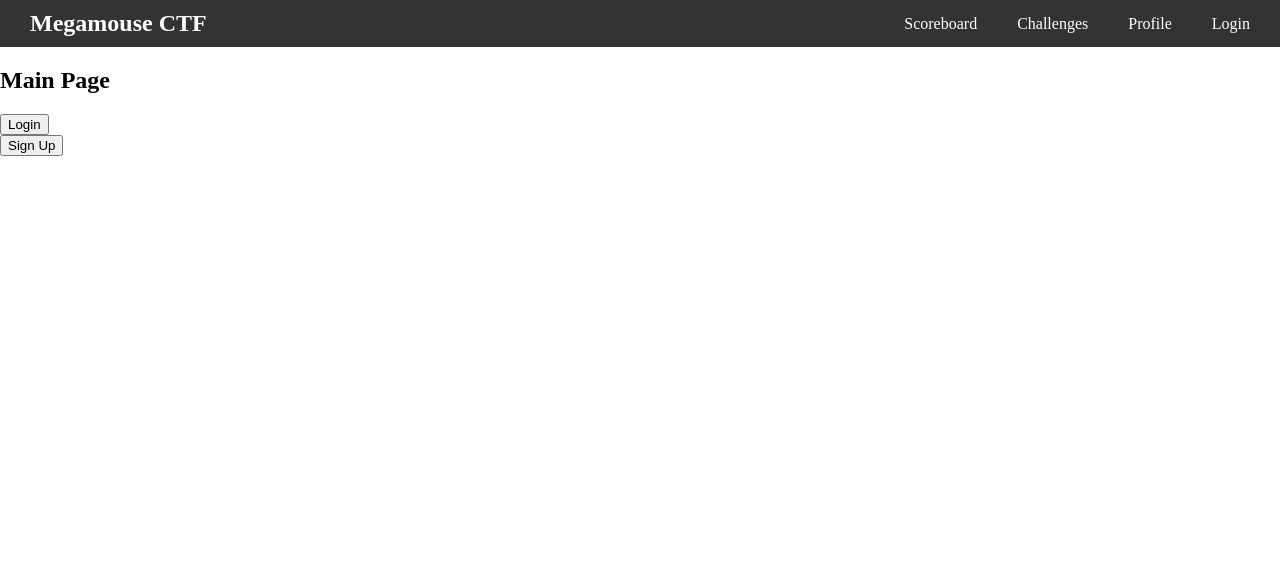
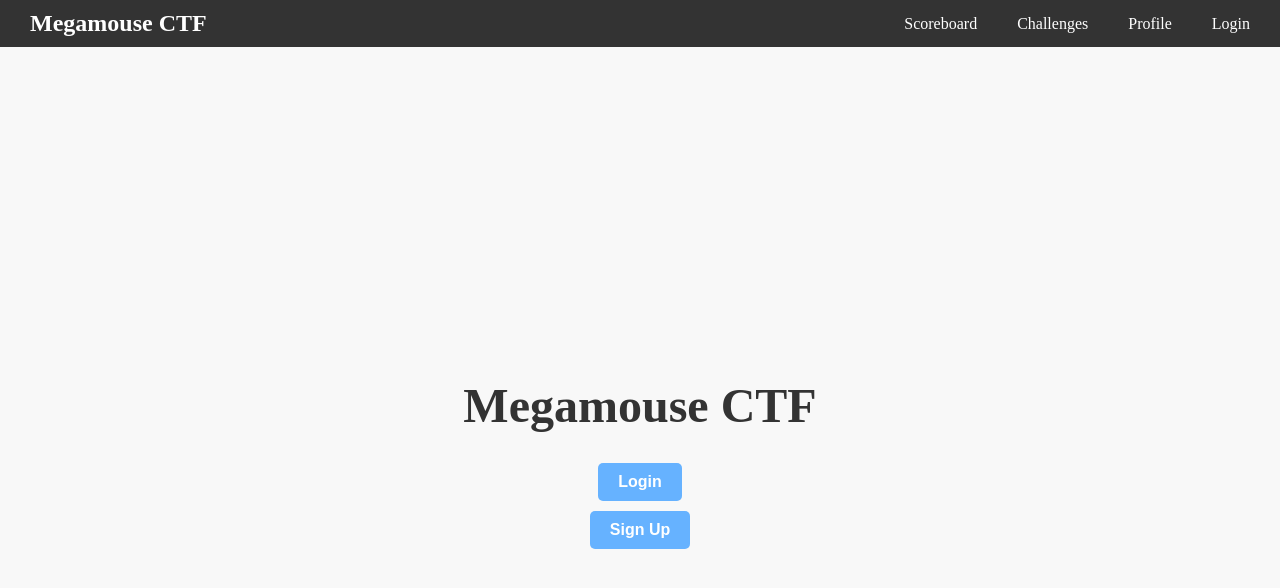
Before and after one commit to claustra01/hackz-megamouse, a Next.js app in the folder client/: page / in a window 1280 px wide. Shown: the top 588 px of the page. Built offline with nearby package versions, Linux system fonts and the light colour scheme.

Commit message:
:lipstick: design top page

```diff
--- a/client/src/pages/index.tsx
+++ b/client/src/pages/index.tsx
@@ -1,19 +1,69 @@
 import Link from 'next/link';
+import styled from 'styled-components';
 import Header from '../components/Header';
+
+const MainContainer = styled.div`
+  display: flex;
+  flex-direction: column;
+  align-items: center;
+  justify-content: center;
+  min-height: 100vh;
+  background-color: #f8f8f8;
+`;
+
+const Title = styled.h1`
+  font-size: 48px;
+  font-weight: bold;
+  color: #333;
+  margin-bottom: 30px;
+`;
+
+const Button = styled.button`
+  padding: 10px 20px;
+  font-size: 16px;
+  font-weight: bold;
+  color: #fff;
+  background-color: #66b2ff;
+  border: none;
+  border-radius: 5px;
+  cursor: pointer;
+  transition: background-color 0.3s ease;
+
+  &:hover {
+    background-color: #4682b4;
+  }
+
+  &:focus {
+    outline: none;
+  }
+`;
+
+const ButtonContainer = styled.div`
+  display: flex;
+  flex-direction: column;
+  align-items: center;
+
+  & > :not(:last-child) {
+    margin-bottom: 10px;
+  }
+`;
 
 const MainPage = () => {
   return (
-    <div>
+    <>
       <Header />
-      <h2>Main Page</h2>
-      <Link href="/login">
-        <button>Login</button>
-      </Link>
-      <br />
-      <Link href="/signup">
-        <button>Sign Up</button>
-      </Link>
-    </div>
+      <MainContainer>
+        <Title>Megamouse CTF</Title>
+        <ButtonContainer>
+          <Link href="/login">
+            <Button>Login</Button>
+          </Link>
+          <Link href="/signup">
+            <Button>Sign Up</Button>
+          </Link>
+        </ButtonContainer>
+      </MainContainer>
+    </>
   );
 };
 
```
